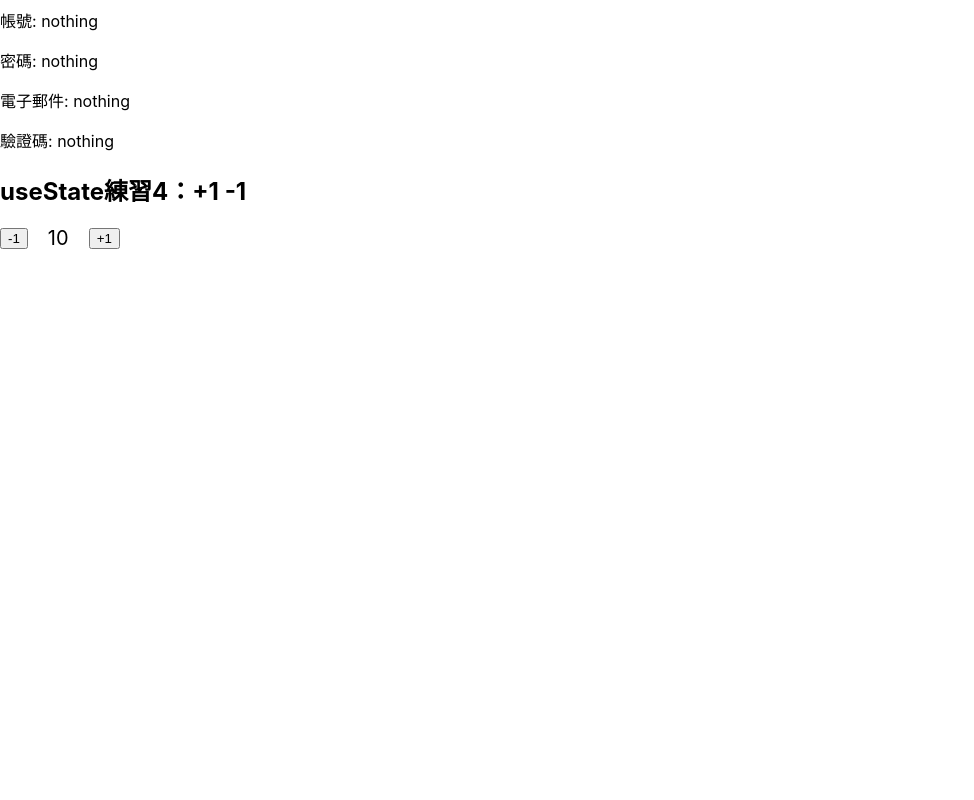
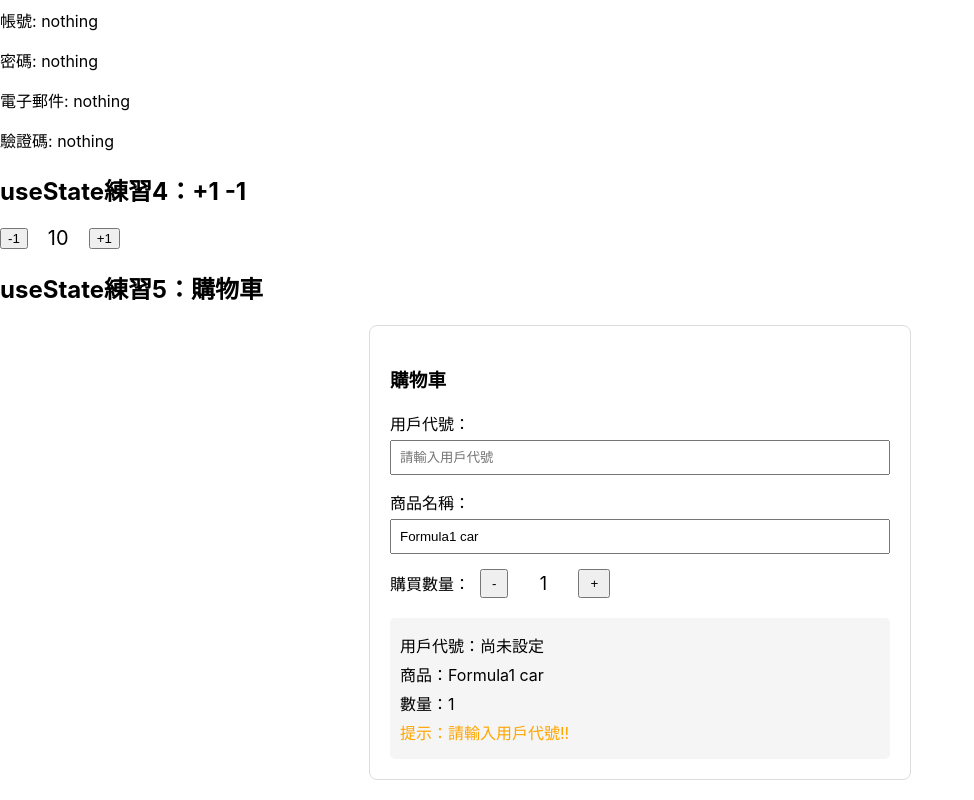
Before and after one commit to lumberjack0708/new_react_repo, a React (Create React App) app: page / in a window 1280 px wide. Shown: the part 1429-2229 px from the top of the page, without its empty margins (0-974 px from the left). Before the commit the page ends 1679 px from the top, so only its background shows below. Built offline with nearby package versions, Linux system fonts and the light colour scheme.

Commit message:
UseState5

```diff
--- a/src/App.js
+++ b/src/App.js
@@ -12,6 +12,7 @@ import UseStatePr from './components/useStatePr'; // useState練習
 import UseStatePr2 from './components/UseStatePr2'; // useState練習2
 import UseStatePr3 from './components/UseStatePr3'; // useState練習3
 import UseStateNum from './components/UseStateNum'; // useState練習4
+import UseStatePr5 from './components/UseStatePr5'; // useState練習5
 
 function App() {
   // 範例資料
@@ -79,6 +80,10 @@ function App() {
       {/* useState +1 -1 */}
       <h2>useState練習4：+1 -1</h2>
       <UseStateNum />
+
+      {/* useState5 */}
+      <h2>useState練習5：購物車</h2>
+      <UseStatePr5 />
     </>
   );
 }
--- /dev/null
+++ b/src/components/UseStatePr5.js
@@ -0,0 +1,79 @@
+import React, { useState } from "react";
+
+export default function UseStateNum() {
+    const [quantity, setQuantity] = useState(1);
+    const [productName, setProductName] = useState("Formula1 car");
+    const [userId, setUserId] = useState("");  // 新增用戶代號狀態
+
+    // 防止數量小於0
+    const decreaseQuantity = () => {
+        if (quantity > 0) {
+            setQuantity(quantity - 1);
+        }
+    };
+
+    return (
+        <>
+            <div style={{ maxWidth: '500px', margin: '20px auto', padding: '20px', border: '1px solid #ddd', borderRadius: '8px' }}>
+                <h3>購物車</h3>
+
+                {/* 用戶代號輸入 - 新增的部分 */}
+                <div style={{ marginBottom: '15px' }}>
+                    <label style={{ display: 'block', marginBottom: '5px' }}>用戶代號：</label>
+                    <input
+                        type="text"
+                        value={userId}
+                        onChange={(e) => setUserId(e.target.value)}
+                        placeholder="請輸入用戶代號"
+                        style={{ padding: '8px', width: '100%', boxSizing: 'border-box' }}
+                    />
+                </div>
+
+                {/* 商品名稱輸入 */}
+                <div style={{ marginBottom: '15px' }}>
+                    <label style={{ display: 'block', marginBottom: '5px' }}>商品名稱：</label>
+                    <input
+                        type="text"
+                        value={productName}
+                        onChange={(e) => setProductName(e.target.value)}
+                        style={{ padding: '8px', width: '100%', boxSizing: 'border-box' }}
+                    />
+                </div>
+
+                {/* 購買數量控制 */}
+                <div style={{ display: 'flex', alignItems: 'center', gap: '10px' }}>
+                    <label>購買數量：</label>
+                    <button
+                        onClick={decreaseQuantity}
+                        style={{ padding: '5px 10px', cursor: 'pointer' }}
+                        disabled={quantity <= 0}
+                    >
+                        -
+                    </button>
+                    <span style={{ fontSize: '18px', margin: '0 10px', minWidth: '30px', textAlign: 'center' }}>
+                        {quantity}
+                    </span>
+                    <button
+                        onClick={() => setQuantity(quantity + 1)}
+                        style={{ padding: '5px 10px', cursor: 'pointer' }}
+                    >
+                        +
+                    </button>
+                </div>
+
+                {/* 訂單摘要 */}
+                <div style={{ marginTop: '20px', padding: '10px', backgroundColor: '#f5f5f5', borderRadius: '5px' }}>
+                    <p style={{ margin: '5px 0' }}>用戶代號：{userId || "尚未設定"}</p>
+                    <p style={{ margin: '5px 0' }}>商品：{productName}</p>
+                    <p style={{ margin: '5px 0' }}>數量：{quantity}</p>
+                    {quantity === 0 && (
+                        <p style={{ color: 'red', margin: '5px 0' }}>請至少選擇1件商品</p>
+                    )}
+                    {!userId && (
+                        <p style={{ color: 'orange', margin: '5px 0' }}>提示：請輸入用戶代號!!</p>
+                    )}
+                </div>
+            </div>
+        </>
+    );
+}
```
